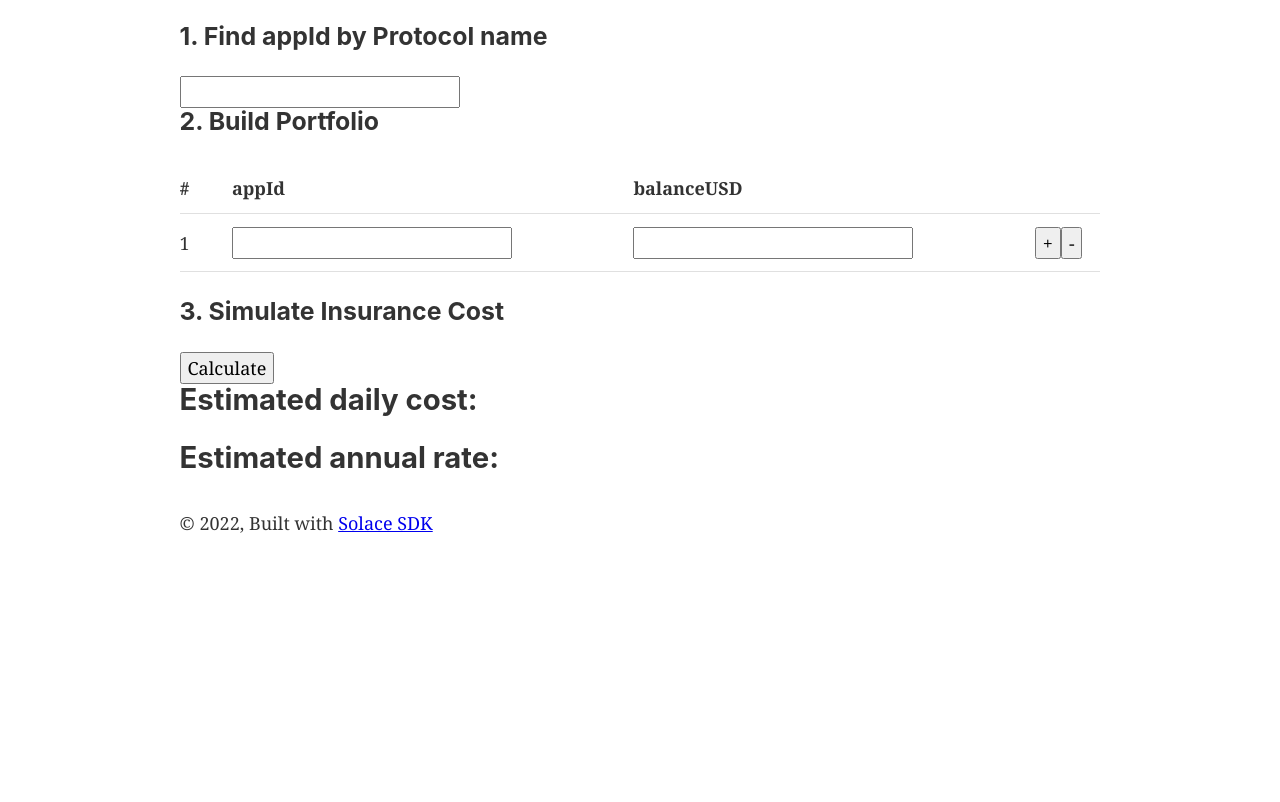
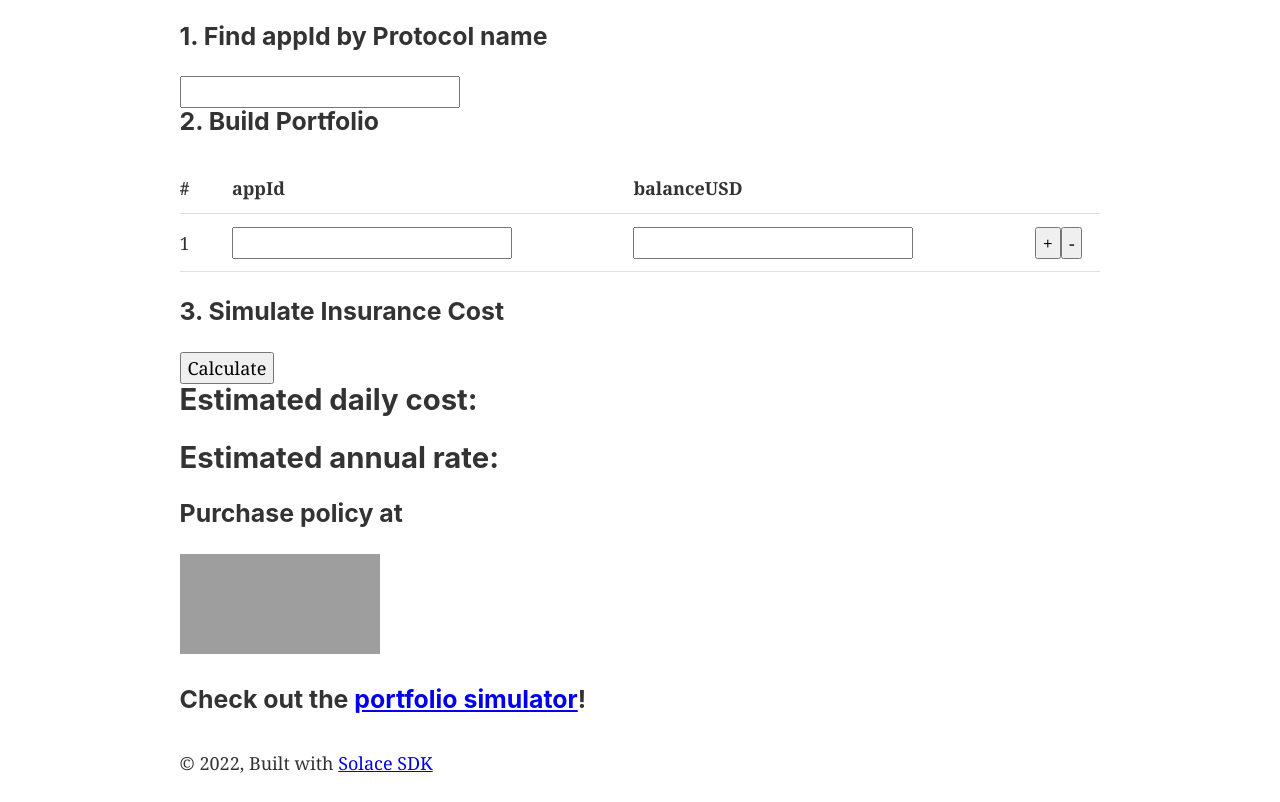
Before and after one commit to i001962/defi-insurance-quote, a Gatsby site: page /page2 in a window 1280 px wide. Shown: the part 100-902 px from the top of the page. Before the commit the page ends 800 px from the top, so only its background shows below. Built offline with nearby package versions, Linux system fonts and the light colour scheme; Gatsby itself is replaced by a stand-in of ours; grey boxes are pictures that could not be loaded; what @solace-fi/sdk would draw is missing.

Commit message:
update series.json manually until fixed

```diff
--- a/src/pages/page2.js
+++ b/src/pages/page2.js
@@ -4,12 +4,13 @@ import Autocomplete from "../components/autocomplete";
 import Layout from "../components/layout"
 import Seo from "../components/seo"
 import solaceGif from '../images/party.gif'
+import { Link } from "gatsby"
 
 const fetcher = new Fetcher(1)
 const result = [
   "aave-amm",
   "aave-safety-module",
-  "aave",
+  "aave-v1",
   "aave-v2",
   "aavegotchi",
   "abracadabra",
@@ -23,6 +24,7 @@ const result = [
   "apy",
   "arcx",
   "armor",
+  "augur",
   "autofarm",
   "b-protocol",
   "badger",
@@ -36,7 +38,6 @@ const result = [
   "beethoven-x",
   "belt",
   "benqi",
-  "bent",
   "blizz",
   "compound",
   "convex",
@@ -61,8 +62,10 @@ const result = [
   "eleven-finance",
   "ellipsis",
   "fei",
+  "float-capital",
   "float-protocol",
   "frax",
+  "gamma-strategies",
   "geist",
   "gmx",
   "governor-dao",
@@ -71,7 +74,6 @@ const result = [
   "harvest",
   "hector-dao",
   "hegic",
-  "honeyswap",
   "hop",
   "hundred-finance",
   "idle",
@@ -89,7 +91,7 @@ const result = [
   "kogefarm",
   "kyber-dmm",
   "liquity",
-  "looksrare",
+  "looks-rare",
   "loopring",
   "lydia",
   "lyra",
@@ -97,10 +99,12 @@ const result = [
   "maple",
   "mirror",
   "mooniswap",
+  "morpheus-swap",
   "mstable",
   "nexus-mutual",
   "nft20",
   "nftx",
+  "notional-finance",
   "nsure-network",
   "olympus",
   "ondo",
@@ -119,7 +123,7 @@ const result = [
   "pie-dao",
   "platypus-finance",
   "polywhale",
-  "pooltogether",
+  "pool-together",
   "pooltogether-v4",
   "popsicle",
   "powerpool",
@@ -127,7 +131,6 @@ const result = [
   "quickswap",
   "r-u-generous",
   "railgun",
-  "rari",
   "rari-fuse",
   "realt",
   "reaper",
@@ -141,10 +144,13 @@ const result = [
   "scream",
   "shapeshift",
   "shell",
+  "smoothy",
   "snowball",
   "snowbank",
   "snowdog",
   "snowswap",
+  "solarbeam",
+  "solidly",
   "spartacus",
   "spiritswap",
   "spookyswap",
@@ -153,7 +159,6 @@ const result = [
   "stormswap",
   "superfluid",
   "sushiswap",
-  "sushiswap-bentobox",
   "sushiswap-kashi",
   "swapr",
   "swerve",
@@ -166,11 +171,11 @@ const result = [
   "tokenlon",
   "tomb",
   "tornado-cash",
-  "traderjoe",
+  "trader-joe",
   "truefi",
   "ubeswap",
   "unagii",
-  "uniswap",
+  "uniswap-v1",
   "uniswap-v2",
   "uniswap-v3",
   "unit",
@@ -182,12 +187,10 @@ const result = [
   "wepiggy",
   "wonderland",
   "xsigma",
-  "xtoken",
   "yam",
   "yaxis",
   "yearn",
-  "zlot",
-  "morpheus-swap"
+  "zlot"
 ]
 
 const Loader = () => (
@@ -197,7 +200,7 @@ const Loader = () => (
      <p>If this doesn't work <a href="https://discord.solace.fi">blame Olaf!</a></p>
   </div>
 )
-
+// Used only to get array of protocols. TODO fix autosuggest.
 async function getSeries() {
     let response = await fetch('https://risk-data.solace.fi/series', {
         headers: {
@@ -213,14 +216,14 @@ async function getSeries() {
 
 const App = () => {
 
-/*    getSeries().then(function(series){
-     result = series.data.protocolMap.map(a => a.appId);
-     console.log(result);
-    return result
+ /* getSeries().then(function(series){
+     const result1 = series.data.protocolMap.map(a => a.appId);
+     console.log(result1);
+    return result1
 
    })
 
-  resulty = getSeries(); */
+  var resulty = getSeries();  */
   // console.log('suggest these ', result ) // uugh need fulfilled array not promise
   const [rows, setRows] = useState([{}]);
   const [fetchedData, setFetchedData] = useState('')
@@ -351,6 +354,12 @@ const App = () => {
           </div>
           <h2> Estimated daily cost: {fetchedData}</h2>
           <h2> Estimated annual rate: {fetchedRate}</h2>
+          <h3> Purchase policy at</h3>
+        <a href="https://solace.fi/cover?rc=0x65e3bde23bd82c8fad7877eda7b8fe03617c2016a99beab59e12b70a40563f4a166f94c20965ead1c3148dbb0cb49204ca27e26bc83a754ec573344c219e23911c">
+          <img src="https://www.solace.fi/images/sharing.png" alt="Solace" width="200" height="100" />
+        </a>
+        <h3> Check out the <Link to="/page2">portfolio simulator</Link>!</h3>
+
         </div>
       </div>
     </div>
```
